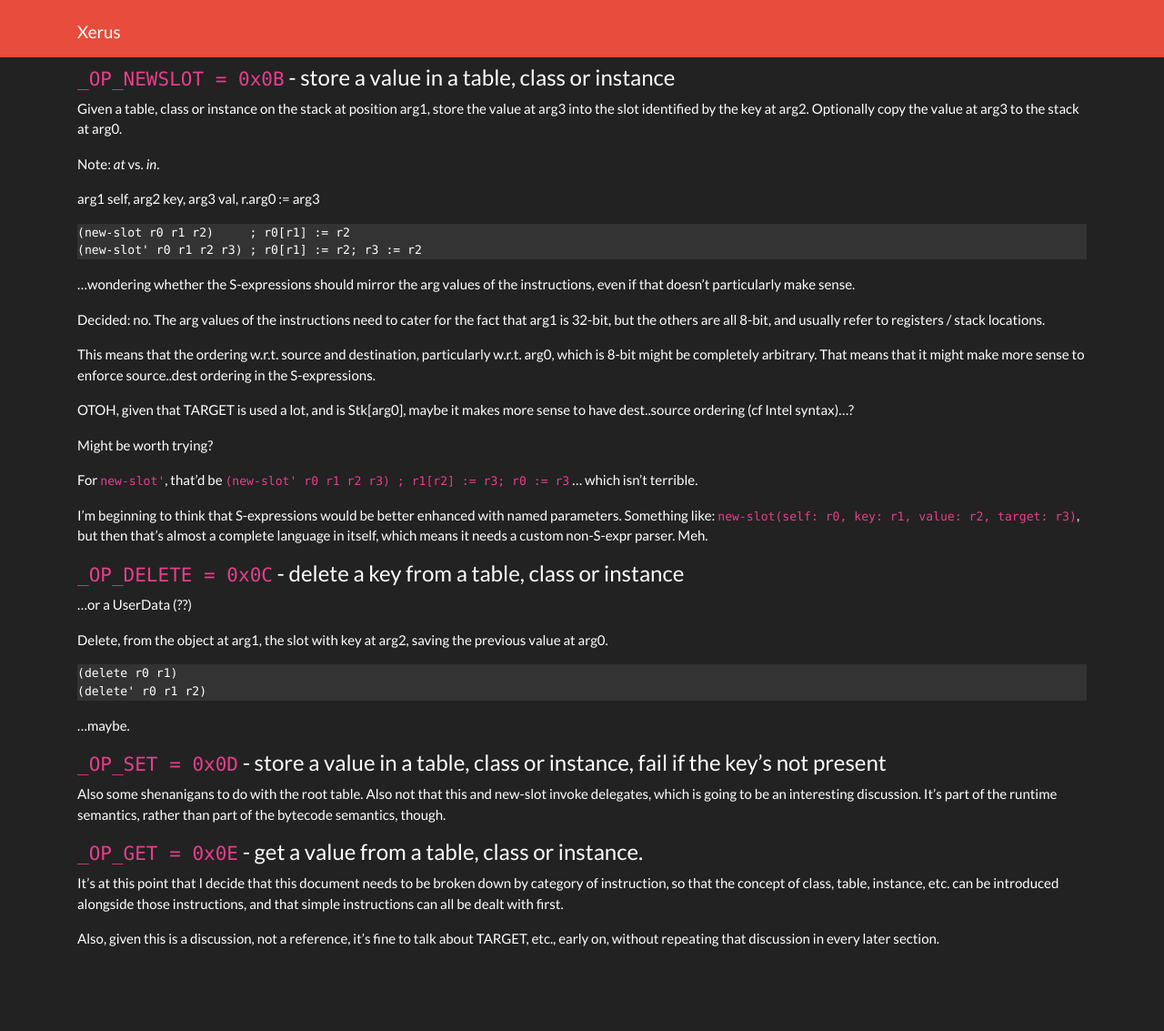
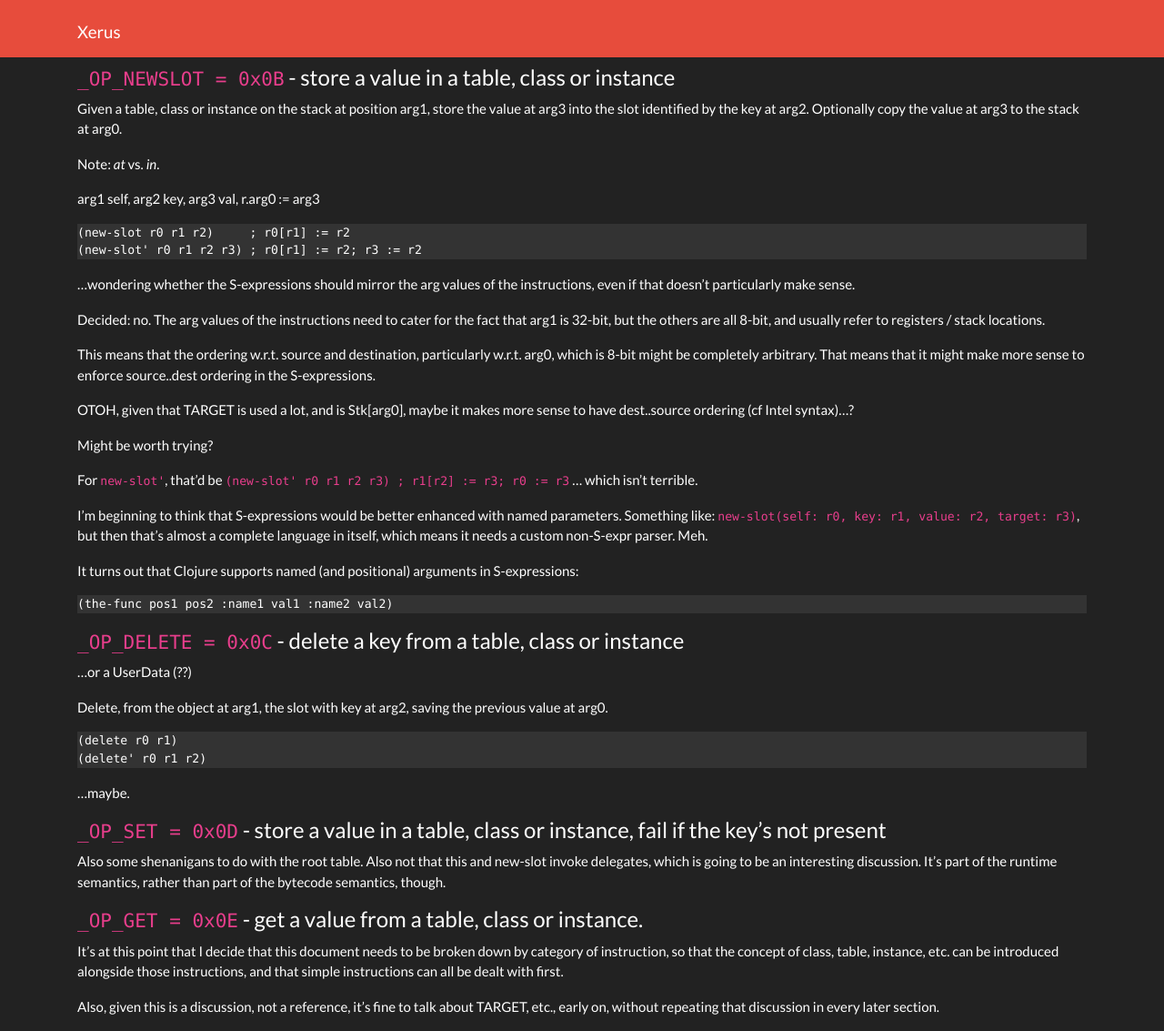
Before and after one commit to xerus-lang/website, a Jekyll site: the page built from squirrel/bytecode/opcodes/structs.md, in a window 1280 px wide. Shown: the whole page at 91% size. Built offline with Jekyll 4.4.1, drawn with Linux system fonts in a browser that asks for light colours; our own code applies the rules of GitHub Pages for plain Markdown files; before the commit the page ends 1059 px from its top, so only the background shows below that.

Commit message:
Add a note about Clojure's named arguments

```diff
--- a/squirrel/bytecode/opcodes/structs.md
+++ b/squirrel/bytecode/opcodes/structs.md
@@ -26,6 +26,10 @@ For `new-slot'`, that'd be `(new-slot' r0 r1 r2 r3) ; r1[r2] := r3; r0 := r3` ..
 
 I'm beginning to think that S-expressions would be better enhanced with named parameters. Something like: `new-slot(self: r0, key: r1, value: r2, target: r3)`, but then that's almost a complete language in itself, which means it needs a custom non-S-expr parser. Meh.
 
+It turns out that Clojure supports named (and positional) arguments in S-expressions:
+
+    (the-func pos1 pos2 :name1 val1 :name2 val2)
+
 ## `_OP_DELETE = 0x0C` - delete a key from a table, class or instance
 
 ...or a UserData (??)
```
